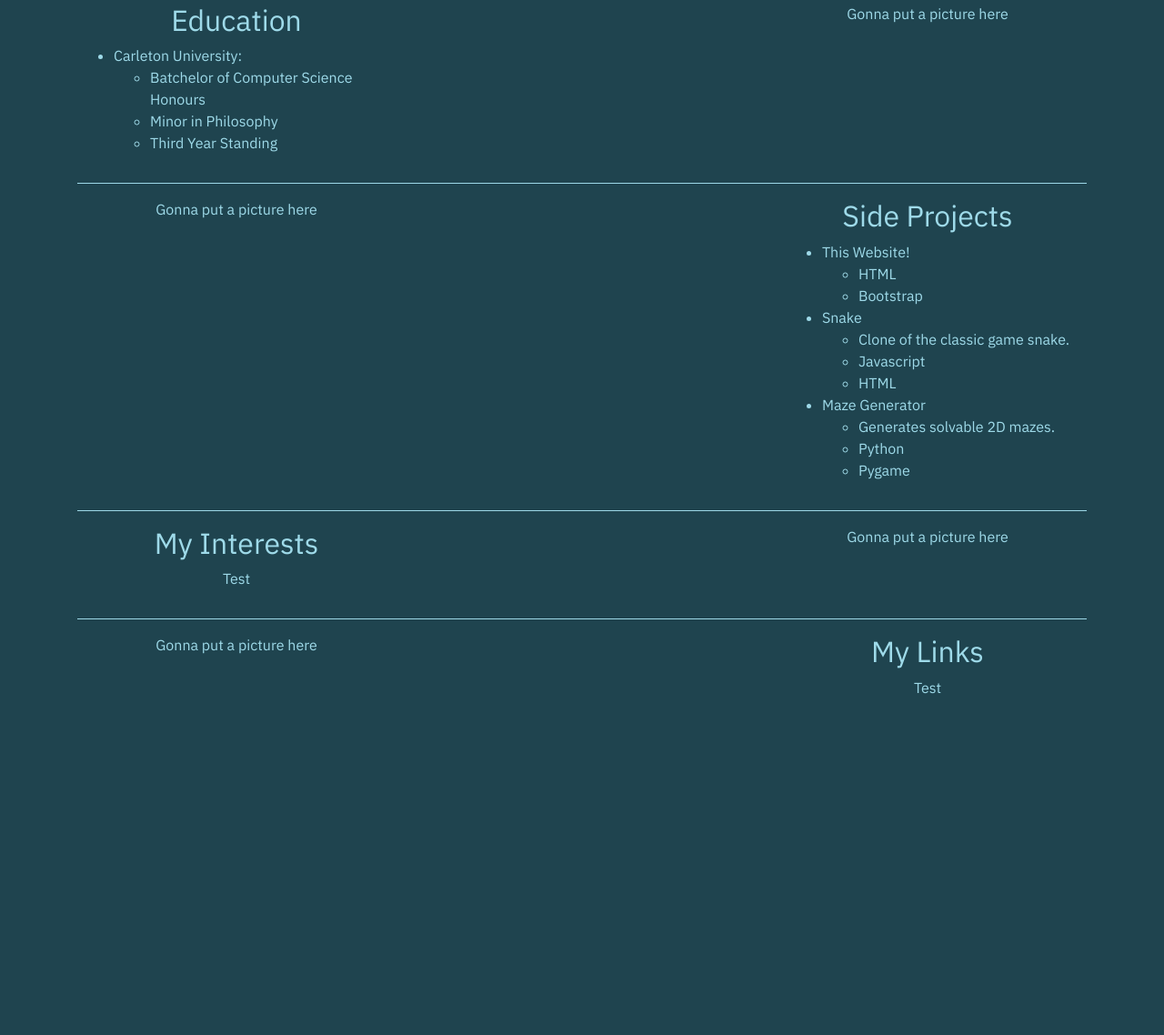
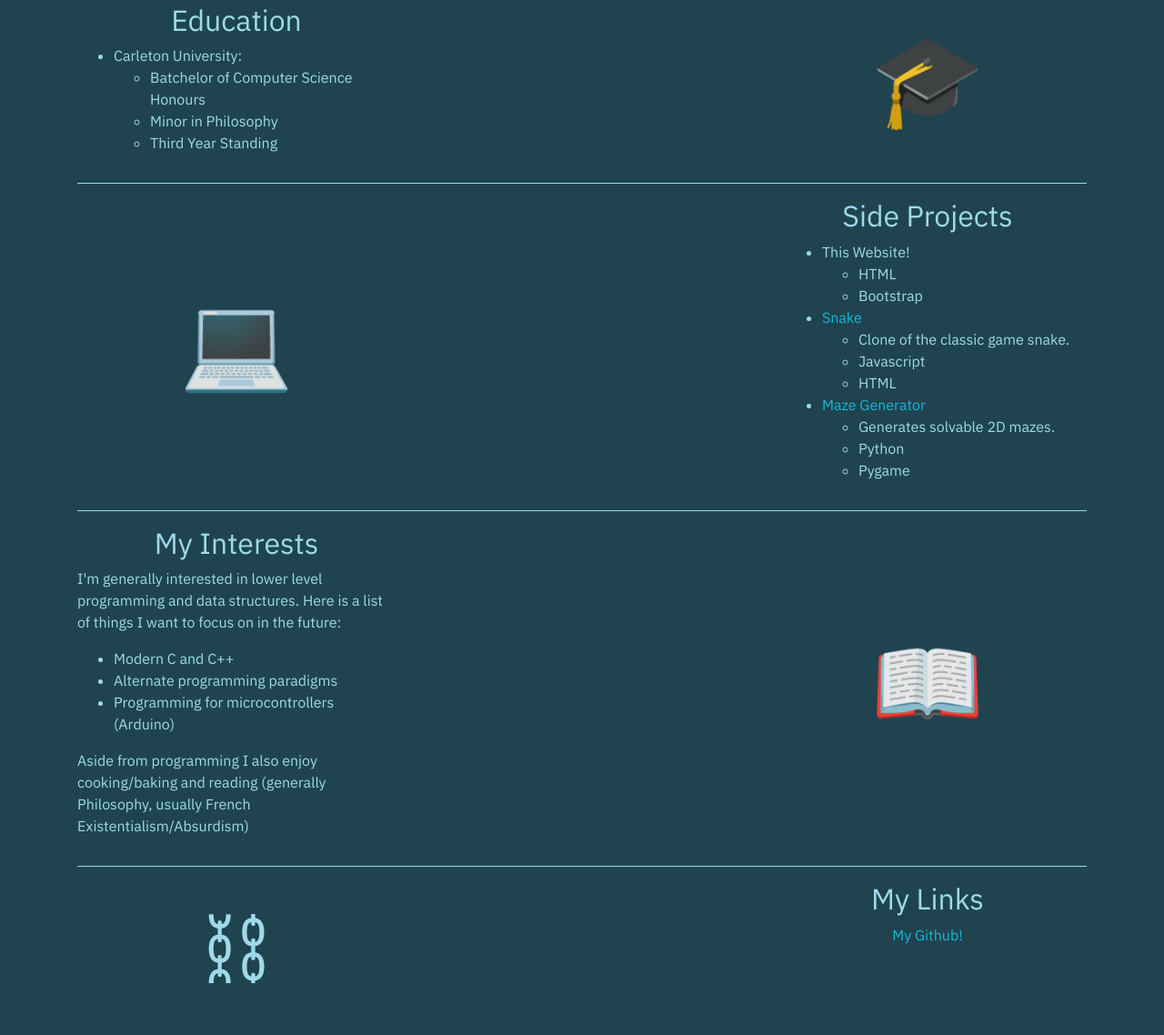
Before and after one commit to HaydenJWM/Personal-Site, a plain HTML site: page index.html in a window 1280 px wide. Shown: the part 213-1351 px from the top of the page at 91% size. Before the commit the page ends 997 px from the top, so only its background shows below. Drawn offline with nearby package versions, Linux system fonts and the light colour scheme.

Commit message:
Added more text, pictures.

```diff
--- a/index.html
+++ b/index.html
@@ -26,11 +26,15 @@
                     </ul>
                 </div>
                 <div class="col"></div>
-                <div class="col d-flex flex-column align-items-center">Gonna put a picture here</div>
+                <div class="col d-flex flex-column align-items-center justify-content-center">
+                    <p class="emote">&#x1F393</p>
+                </div>
             </div>
             <hr>
             <div class="row">
-                <div class="col d-flex flex-column align-items-center">Gonna put a picture here</div>
+                <div class="col d-flex flex-column align-items-center justify-content-center">
+                    <p class="emote">&#128187</p>
+                </div>
                 <div class="col"></div>
                 <div class="col d-flex flex-column align-items-center">
                     <h2>Side Projects</h2>
@@ -40,13 +44,13 @@
                             <li>HTML</li>
                             <li>Bootstrap</li>
                         </ul>
-                        <li>Snake</li>
+                        <li><a href='https://github.com/HaydenJWM/snake'>Snake</a></li>
                         <ul>
                             <li>Clone of the classic game snake.</li>
                             <li>Javascript</li>
                             <li>HTML</li>
                         </ul>
-                        <li>Maze Generator</li>
+                        <li><a href="https://github.com/HaydenJWM/Maze-Generator">Maze Generator</a></li>
                         <ul>
                             <li>Generates solvable 2D mazes.</li>
                             <li>Python</li>
@@ -59,23 +63,34 @@
             <div class="row">
                 <div class="col d-flex flex-column align-items-center">
                     <h2>My Interests</h2>
-                    <p>Test</p>
+                    <p>I'm generally interested in lower level programming and data structures. Here is a list of things I want to focus on in the future:</p>
+                    <ul>
+                        <li>Modern C and C++</li>
+                        <li>Alternate programming paradigms</li>
+                        <li>Programming for microcontrollers (Arduino)</li>
+                    </ul>
+                    <p>Aside from programming I also enjoy cooking/baking and reading (generally Philosophy, usually French Existentialism/Absurdism)</p>
                 </div>
                 <div class="col"></div>
-                <div class="col d-flex flex-column align-items-center">Gonna put a picture here</div>
+                <div class="col d-flex flex-column align-items-center justify-content-center">
+                    <p class="emote">&#x1F4D6</p>
+                </div>
             </div>
             <hr>
             <div class="row">
-                <div class="col d-flex flex-column align-items-center">Gonna put a picture here</div>
+                <div class="col d-flex flex-column align-items-center justify-content-center">
+                    <p class="emote">&#x26D3</p>
+                </div>
                 <div class="col"></div>
                 <div class="col d-flex flex-column align-items-center">
                     <h2>My Links</h2>
-                    <p>Test</p>
+                    <a href="https://github.com/HaydenJWM">My Github!</a>
                 </div>
             </div>
         </div>
-
+        <div class="buffer"></div>
         <script src="https://code.jquery.com/jquery-3.5.1.slim.min.js" integrity="sha384-DfXdz2htPH0lsSSs5nCTpuj/zy4C+OGpamoFVy38MVBnE+IbbVYUew+OrCXaRkfj" crossorigin="anonymous"></script>
         <script src="https://cdn.jsdelivr.net/npm/bootstrap@4.5.3/dist/js/bootstrap.bundle.min.js" integrity="sha384-ho+j7jyWK8fNQe+A12Hb8AhRq26LrZ/JpcUGGOn+Y7RsweNrtN/tE3MoK7ZeZDyx" crossorigin="anonymous"></script>
     </body>
+
 </html>
--- a/styles.css
+++ b/styles.css
@@ -15,3 +15,19 @@ hr{
     background-color: #a9e6f5ec;
     color: #0d3641ec;
 }
+
+.buffer{
+    padding-top: 100px;
+}
+
+.emote{
+    font-size: 100px;
+}
+
+a:link{
+    color: #18c0e6ec;
+}
+
+a:visited{
+    color: #18c0e6ec;
+}
```
